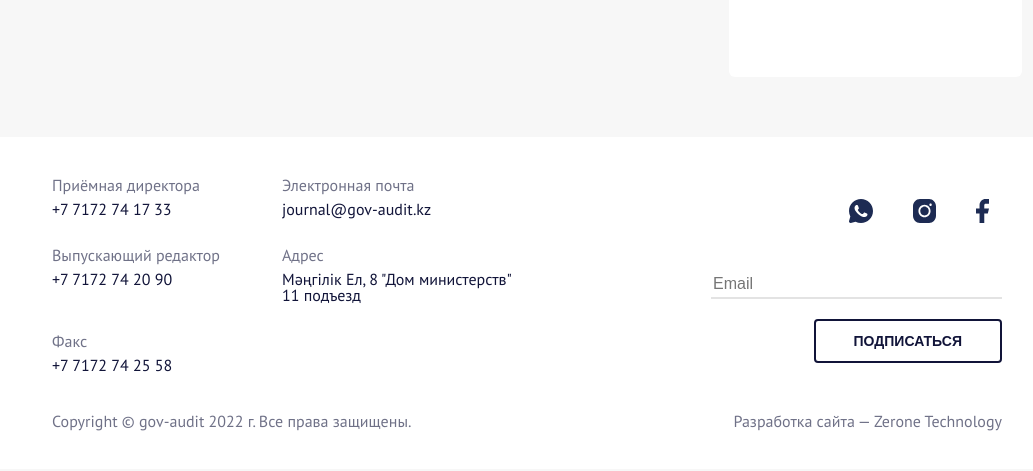
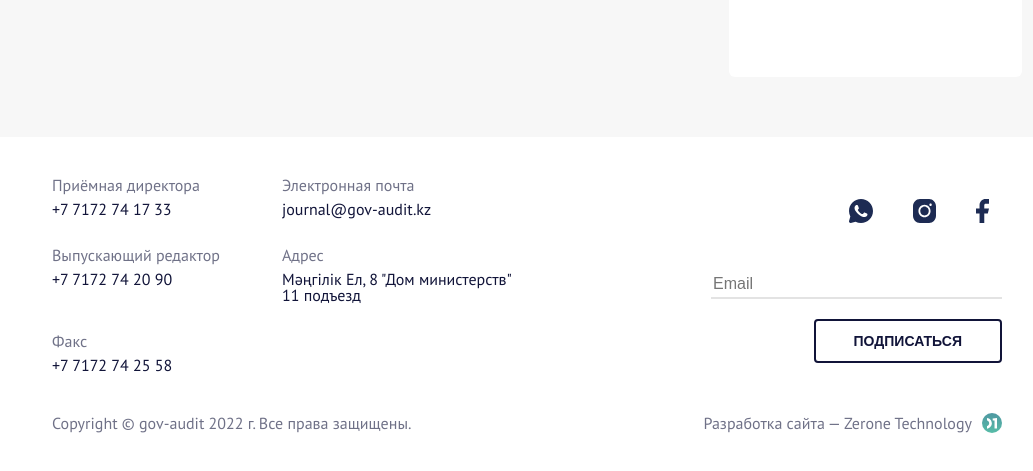
Before and after one commit to MadiyarZh/gos-audit-layout, a plain HTML site: page index.html in a window 1280 px wide. Shown: the part 1480-1951 px from the top of the page, without its empty margins (128-1161 px from the left). Drawn offline with Linux system fonts and the light colour scheme.

Commit message:
Главная страница готова, 'Header,Footer'

```diff
--- a/assets/scss/footer.scss
+++ b/assets/scss/footer.scss
@@ -36,12 +36,18 @@ footer {
 						width: fit-content;
 						margin-left: auto;
 						opacity: 0.6;
-						padding-right: 20px;
+						padding-right: 10px;
+
 					}
 				}
 			}
+			.dev--svg {
+				padding-right: 20px;
+
+			}
 		}
 	}
+
 	.contact {
 		&--info {
 			display: flex;
--- a/index.html
+++ b/index.html
@@ -29,7 +29,7 @@
 							<a href="#" class="personal--login">Войти</a>
 							&nbsp;/&nbsp;
 							<a href="#" class="personal--registr">Регистрация</a>
-						</button>
+
 						<img class="personal--svg" src="/assets/img/icons/user.svg" />
 
 						</div>
@@ -294,6 +294,8 @@
 					<div class="site--info-dev">
 						<a href="" target="_blank">Разработка сайта — Zerone Technology</a>
 					</div>
+					<img class="dev--svg" src="/assets/img/icons/logo-zerone.svg" />
+
 				</div>
 			</div>
 		</footer>
```
Also changed, not shown: assets/css/footer.css, assets/css/footer.min.css, assets/css/main.css, assets/css/main.min.css, assets/img/zerone.svg (added).
